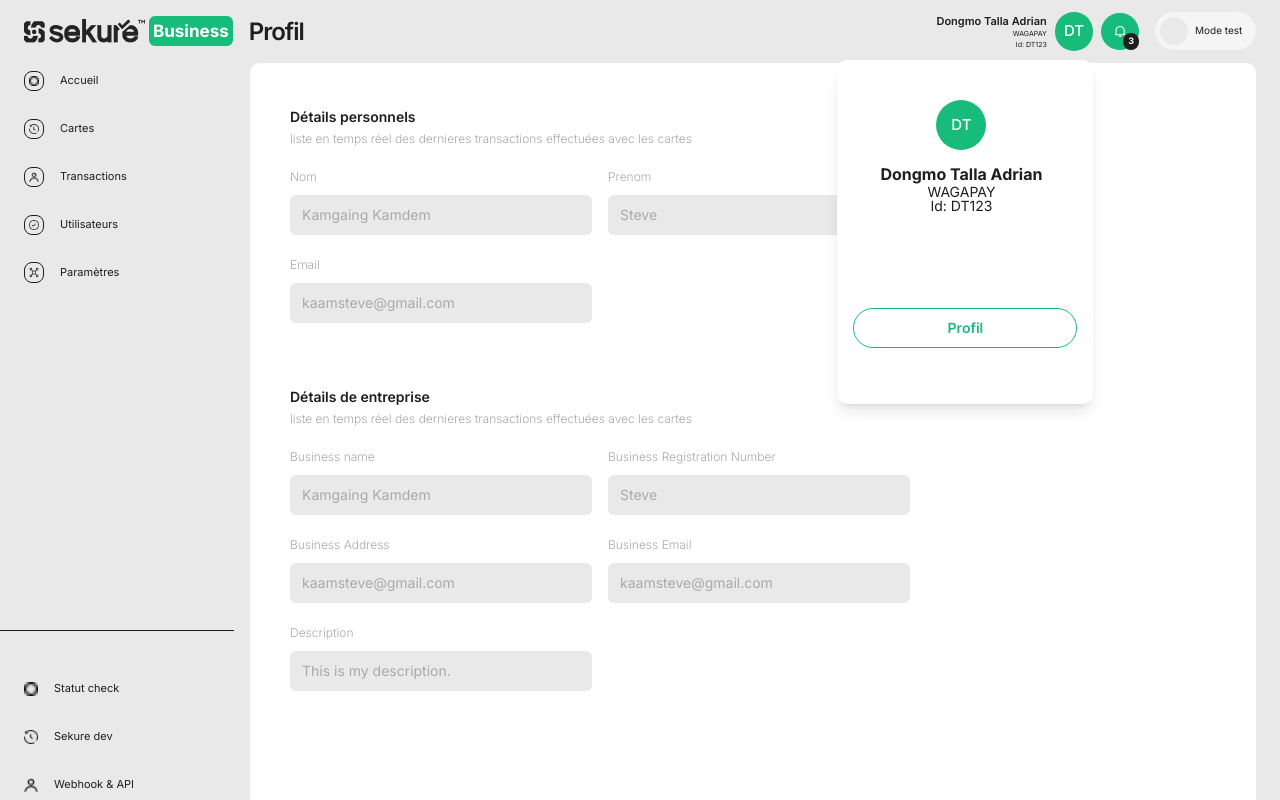
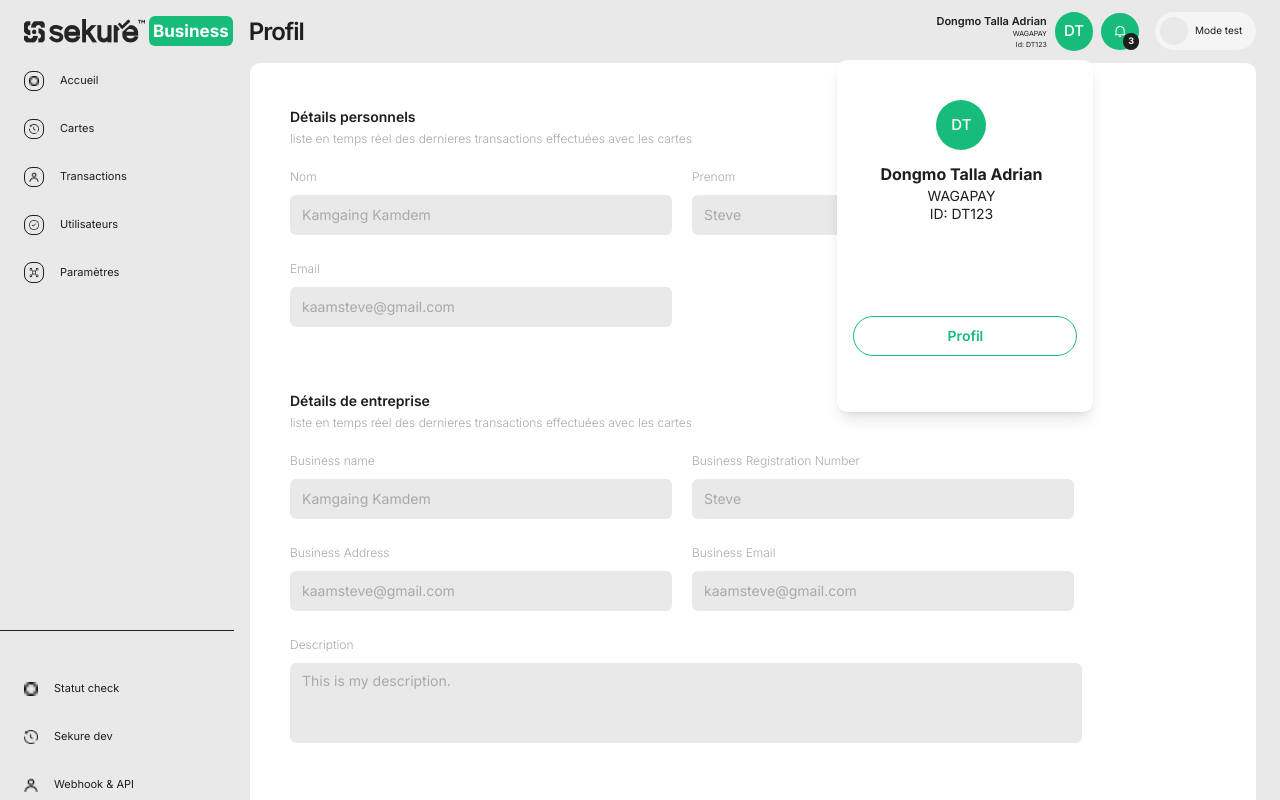
Before and after one commit to CodedJay672/sekure-business, a Next.js app: page /profil in a window 1280 px wide. Both pictures are taken after a click on the element "DT". Shown: the top 800 px of the page. Built offline with nearby package versions, Linux system fonts and the light colour scheme.

Commit message:
fix user and business forms

```diff
--- a/src/components/Dropdowns/UserDropdownMenu.tsx
+++ b/src/components/Dropdowns/UserDropdownMenu.tsx
@@ -21,10 +21,10 @@
         <div className='w-[50px] h-[50px] rounded-full bg-primary flex-center mb-4'>
           <span className='text-white text-[15px] leading-[34.5px] text-centerf font-[500]'>DT</span>
         </div>
-        <div className='flex-center flex-col gap-1'>
+        <div className='flex-center flex-col gap-2'>
           <h3 className="text-base leading-[16.5px] font-bold">Dongmo Talla Adrian</h3>
           <p className="text-sm leading-[10.5px] font-normal">WAGAPAY</p>
-          <span className='text-sm leading-[10.5px] text-center font-normal'>Id: DT123</span>
+          <span className='text-sm leading-[10.5px] text-center font-normal'>ID: DT123</span>
         </div>
       </div>
 
--- a/src/components/Forms/BusinessForm.tsx
+++ b/src/components/Forms/BusinessForm.tsx
@@ -15,6 +15,7 @@
 
 import { businessNameSchema } from "../../validation";
 import { Input } from "../ui/input";
+import { Textarea } from "../ui/textarea";
 
 const BusinessForm = () => {
   const form = useForm<z.infer<typeof businessNameSchema>>({
@@ -30,7 +31,7 @@
 
   return (
     <Form {...form}>
-      <form onSubmit={form.handleSubmit(onSubmit)} className="max-w-[791.86px] flex flex-wrap gap-4">
+      <form onSubmit={form.handleSubmit(onSubmit)} className="max-w-[791.86px] flex flex-wrap gap-5">
         <FormField
           control={form.control}
           name="name"
@@ -40,8 +41,8 @@
               <FormControl>
                 <Input
                   placeholder="Kamgaing Kamdem"
+                  className="input pr-20 bg-notif w-[382px]"
                   {...field}
-                  className="input pr-20 bg-notif"
                 />
               </FormControl>
               <FormMessage className="text-xs font-normal leading-6 text-red-700" />
@@ -59,7 +60,7 @@
                 <Input
                   placeholder="Steve"
                   {...field}
-                  className="input pr-20 bg-notif"
+                  className="input pr-20 bg-notif w-[382px]"
                 />
               </FormControl>
               <FormMessage className="text-xs font-normal leading-6 text-red-700" />
@@ -77,7 +78,7 @@
                 <Input
                   placeholder="kaamsteve@gmail.com"
                   {...field}
-                  className="input pr-20 bg-notif"
+                  className="input pr-20 bg-notif w-[382px]"
                 />
               </FormControl>
               <FormMessage className="text-xs font-normal leading-6 text-red-700" />
@@ -95,7 +96,7 @@
                 <Input
                   placeholder="kaamsteve@gmail.com"
                   {...field}
-                  className="input pr-20 bg-notif"
+                  className="input pr-20 bg-notif w-[382px]"
                 />
               </FormControl>
               <FormMessage className="text-xs font-normal leading-6 text-red-700" />
@@ -110,10 +111,10 @@
             <FormItem>
               <FormLabel className="text-xs font-light text-placeholder-text">Description</FormLabel>
               <FormControl>
-                <Input
+                <Textarea
                   placeholder="This is my description."
                   {...field}
-                  className="input pr-20 bg-notif"
+                  className="input resize-none  w-[792px] pr-20 bg-notif"
                 />
               </FormControl>
               <FormMessage className="text-xs font-normal leading-6 text-red-700" />
--- a/src/components/Forms/UserForm.tsx
+++ b/src/components/Forms/UserForm.tsx
@@ -30,7 +30,7 @@
 
   return (
     <Form {...form}>
-      <form onSubmit={form.handleSubmit(onSubmit)} className="max-w-[791.86px] flex flex-wrap gap-4">
+      <form onSubmit={form.handleSubmit(onSubmit)} className="max-w-[791.86px] flex flex-wrap gap-5">
         <FormField
           control={form.control}
           name="firstName"
@@ -41,7 +41,7 @@
                 <Input
                   placeholder="Kamgaing Kamdem"
                   {...field}
-                  className="input pr-20 bg-notif"
+                  className="input pr-20 bg-notif w-[382px]"
                 />
               </FormControl>
               <FormMessage className="text-xs font-normal leading-6 text-red-700" />
@@ -59,7 +59,7 @@
                 <Input
                   placeholder="Steve"
                   {...field}
-                  className="input pr-20 bg-notif"
+                  className="input pr-20 bg-notif w-[382px]"
                 />
               </FormControl>
               <FormMessage className="text-xs font-normal leading-6 text-red-700" />
@@ -77,7 +77,7 @@
                 <Input
                   placeholder="kaamsteve@gmail.com"
                   {...field}
-                  className="input pr-20 bg-notif"
+                  className="input pr-20 bg-notif w-[382px]"
                 />
               </FormControl>
               <FormMessage className="text-xs font-normal leading-6 text-red-700" />
--- /dev/null
+++ b/src/components/ui/textarea.tsx
@@ -0,0 +1,24 @@
+import * as React from "react"
+
+import { cn } from "@/lib/utils"
+
+export interface TextareaProps
+  extends React.TextareaHTMLAttributes<HTMLTextAreaElement> {}
+
+const Textarea = React.forwardRef<HTMLTextAreaElement, TextareaProps>(
+  ({ className, ...props }, ref) => {
+    return (
+      <textarea
+        className={cn(
+          "flex min-h-[80px] w-full rounded-md border border-input bg-background px-3 py-2 text-sm ring-offset-background placeholder:text-muted-foreground focus-visible:outline-none focus-visible:ring-2 focus-visible:ring-ring focus-visible:ring-offset-2 disabled:cursor-not-allowed disabled:opacity-50",
+          className
+        )}
+        ref={ref}
+        {...props}
+      />
+    )
+  }
+)
+Textarea.displayName = "Textarea"
+
+export { Textarea }
```
